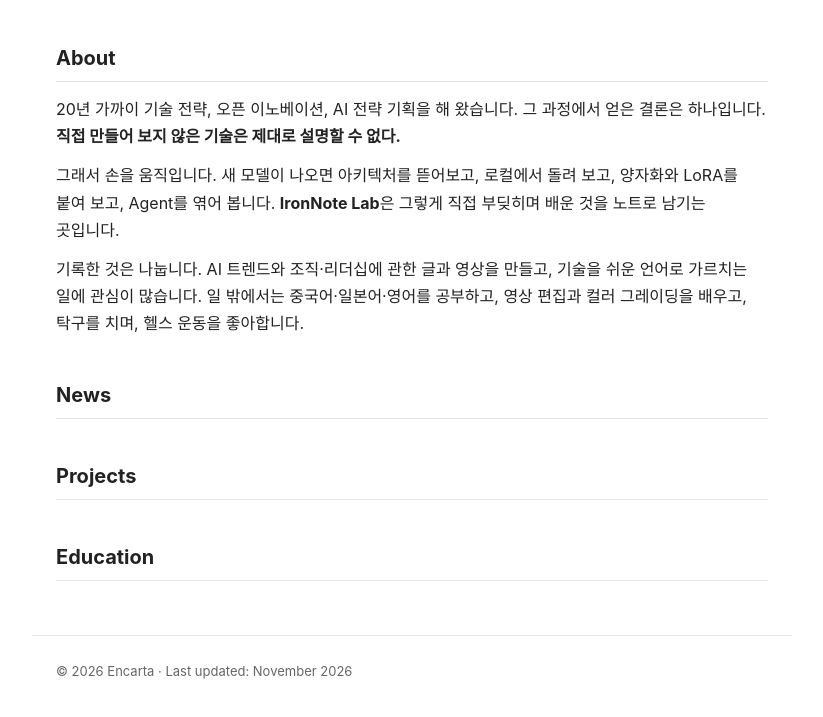
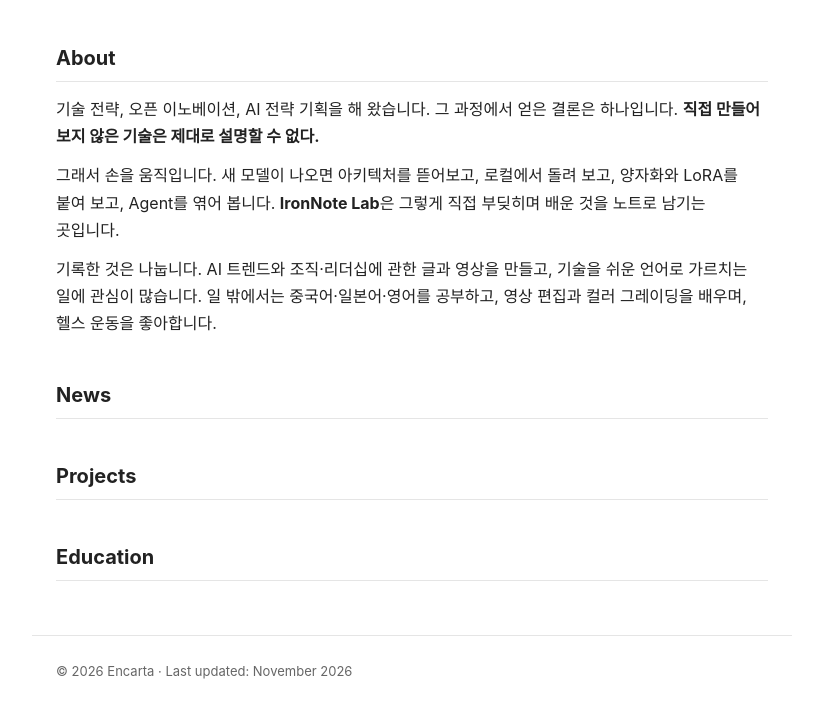
Before and after one commit to ironnotelab/ironnotelab.github.io, a plain HTML site: page index.html in a window 1280 px wide. Shown: the part 187-904 px from the top of the page, without its empty margins (228-1051 px from the left). Drawn offline with Linux system fonts and the light colour scheme; a web font is replaced by a local one.

Commit message:
Tweak About wording
Co-Authored-By: Claude Opus 5.5 <noreply@anthropic.com>
Claude-Session: https://claude.ai/code/session_01KYDZbpae4Zjdb4Zv9YAgrH

```diff
--- a/index.html
+++ b/index.html
@@ -56,9 +56,9 @@
 
   <section>
     <h2>About</h2>
-    <p>20년 가까이 기술 전략, 오픈 이노베이션, AI 전략 기획을 해 왔습니다. 그 과정에서 얻은 결론은 하나입니다. <b>직접 만들어 보지 않은 기술은 제대로 설명할 수 없다.</b></p>
+    <p>기술 전략, 오픈 이노베이션, AI 전략 기획을 해 왔습니다. 그 과정에서 얻은 결론은 하나입니다. <b>직접 만들어 보지 않은 기술은 제대로 설명할 수 없다.</b></p>
     <p>그래서 손을 움직입니다. 새 모델이 나오면 아키텍처를 뜯어보고, 로컬에서 돌려 보고, 양자화와 LoRA를 붙여 보고, Agent를 엮어 봅니다. <b>IronNote Lab</b>은 그렇게 직접 부딪히며 배운 것을 노트로 남기는 곳입니다.</p>
-    <p>기록한 것은 나눕니다. AI 트렌드와 조직·리더십에 관한 글과 영상을 만들고, 기술을 쉬운 언어로 가르치는 일에 관심이 많습니다. 일 밖에서는 중국어·일본어·영어를 공부하고, 영상 편집과 컬러 그레이딩을 배우고, 탁구를 치며, 헬스 운동을 좋아합니다.</p>
+    <p>기록한 것은 나눕니다. AI 트렌드와 조직·리더십에 관한 글과 영상을 만들고, 기술을 쉬운 언어로 가르치는 일에 관심이 많습니다. 일 밖에서는 중국어·일본어·영어를 공부하고, 영상 편집과 컬러 그레이딩을 배우며, 헬스 운동을 좋아합니다.</p>
   </section>
 
   <section>
```
